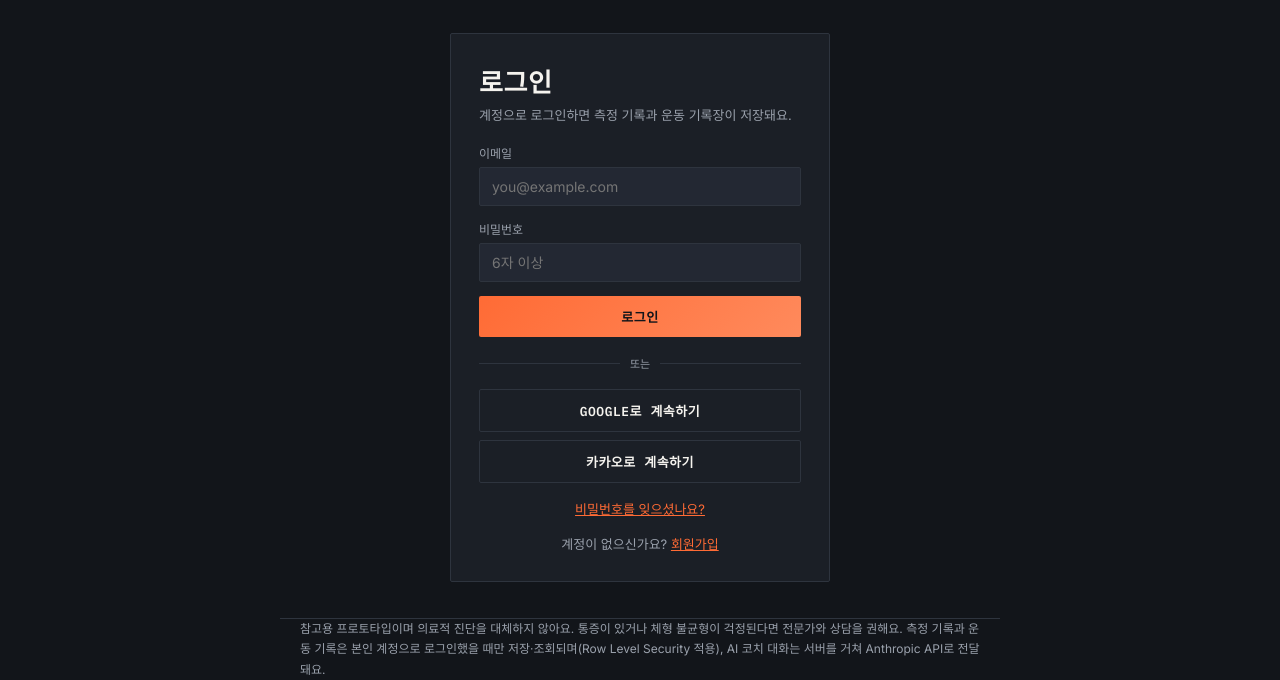
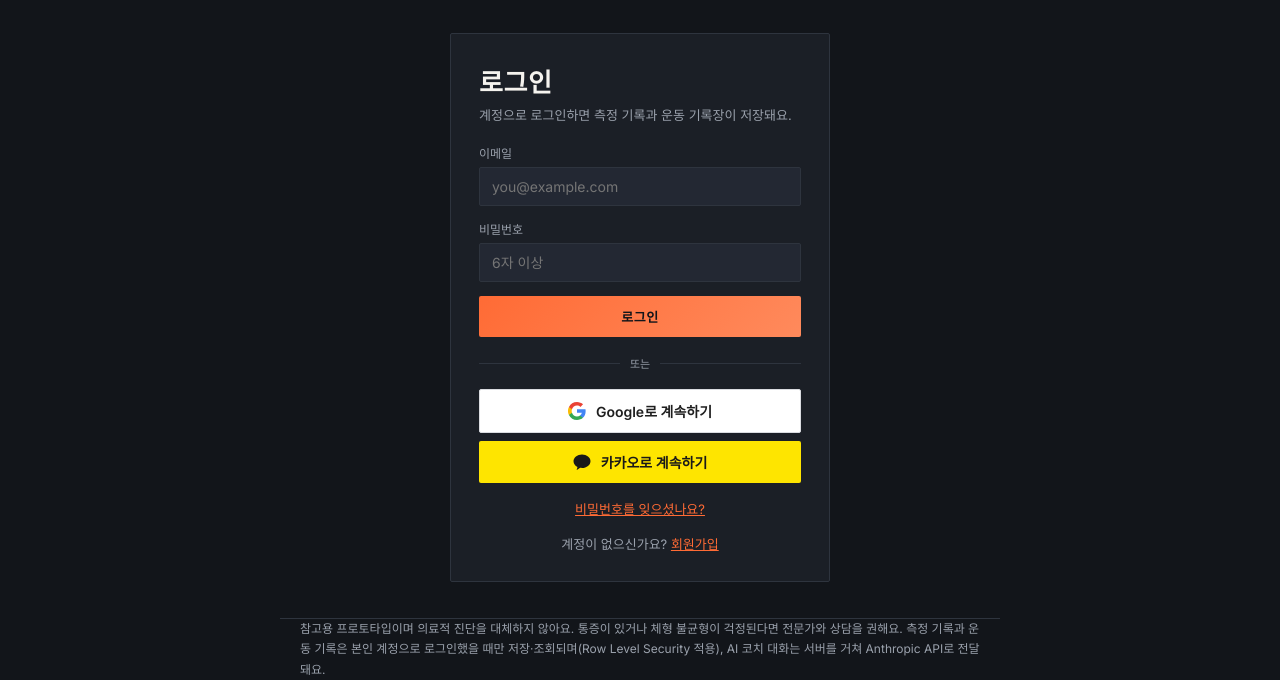
Before and after one commit to JoHyungTaek/bodylab-app, a plain HTML site: page frontend/index.html in a window 1280 px wide. Shown: the part 229-909 px from the top of the page. Drawn offline with nearby package versions, Linux system fonts and the light colour scheme.

Commit message:
frontend 로고 변경과 kakao 연동 수정

```diff
--- a/frontend/index.html
+++ b/frontend/index.html
@@ -57,8 +57,21 @@
         <div style="flex:1;height:1px;background:var(--line);"></div>
       </div>
       <div style="display:flex;flex-direction:column;gap:8px;">
-        <button class="btn ghost" id="googleLoginBtn" style="width:100%;">Google로 계속하기</button>
-        <button class="btn ghost" id="kakaoLoginBtn" style="width:100%;">카카오로 계속하기</button>
+        <button class="btn-social btn-google" id="googleLoginBtn">
+          <svg width="18" height="18" viewBox="0 0 18 18" xmlns="http://www.w3.org/2000/svg">
+            <path fill="#4285F4" d="M17.64 9.2c0-.64-.06-1.25-.16-1.84H9v3.48h4.84a4.14 4.14 0 0 1-1.8 2.72v2.26h2.92c1.71-1.57 2.68-3.88 2.68-6.62z"/>
+            <path fill="#34A853" d="M9 18c2.43 0 4.47-.8 5.96-2.18l-2.92-2.26c-.81.54-1.84.86-3.04.86-2.34 0-4.32-1.58-5.03-3.71H.96v2.33A9 9 0 0 0 9 18z"/>
+            <path fill="#FBBC05" d="M3.97 10.71a5.4 5.4 0 0 1 0-3.42V4.96H.96a9 9 0 0 0 0 8.08l3.01-2.33z"/>
+            <path fill="#EA4335" d="M9 3.58c1.32 0 2.5.45 3.44 1.35l2.58-2.58C13.46.89 11.43 0 9 0A9 9 0 0 0 .96 4.96l3.01 2.33C4.68 5.16 6.66 3.58 9 3.58z"/>
+          </svg>
+          <span>Google로 계속하기</span>
+        </button>
+        <button class="btn-social btn-kakao" id="kakaoLoginBtn">
+          <svg width="18" height="18" viewBox="0 0 18 18" xmlns="http://www.w3.org/2000/svg">
+            <path fill="#191919" d="M9 1.5C4.31 1.5.5 4.53.5 8.27c0 2.4 1.58 4.51 3.96 5.72-.17.63-.63 2.32-.72 2.68-.11.44.16.44.34.32.14-.1 2.24-1.52 3.15-2.14.57.08 1.16.13 1.77.13 4.69 0 8.5-3.03 8.5-6.77S13.69 1.5 9 1.5z"/>
+          </svg>
+          <span>카카오로 계속하기</span>
+        </button>
       </div>
 
       <div class="auth-switch" id="forgotPasswordRow">
--- a/frontend/style.css
+++ b/frontend/style.css
@@ -210,3 +210,18 @@ footer strong{color:var(--ink);}
 @media (max-width: 640px){
   .live-rep-count{font-size:48px;}
 }
+
+/* ── 소셜 로그인 버튼 (공식 브랜드 컬러) ── */
+.btn-social{
+  display:flex; align-items:center; justify-content:center; gap:10px;
+  width:100%; padding:11px 18px; border-radius:var(--radius);
+  font-family:'Inter',sans-serif; font-size:14px; font-weight:600;
+  cursor:pointer; transition:filter .15s ease;
+}
+.btn-social:hover{ filter:brightness(0.95); }
+.btn-google{
+  background:#FFFFFF; color:#1F1F1F; border:1px solid #DADCE0;
+}
+.btn-kakao{
+  background:#FEE500; color:#191919; border:none;
+}
```
Also changed, not shown: backend/server.js (+15 -7 lines), README.md.
